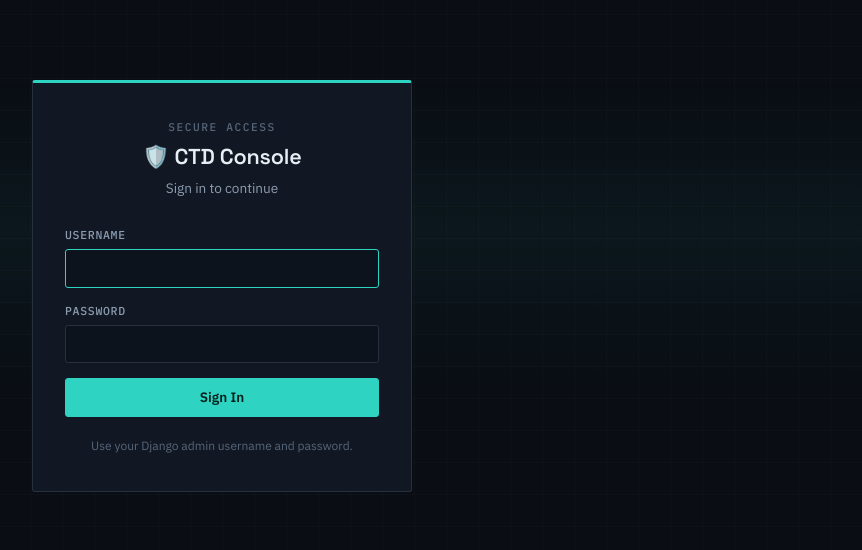
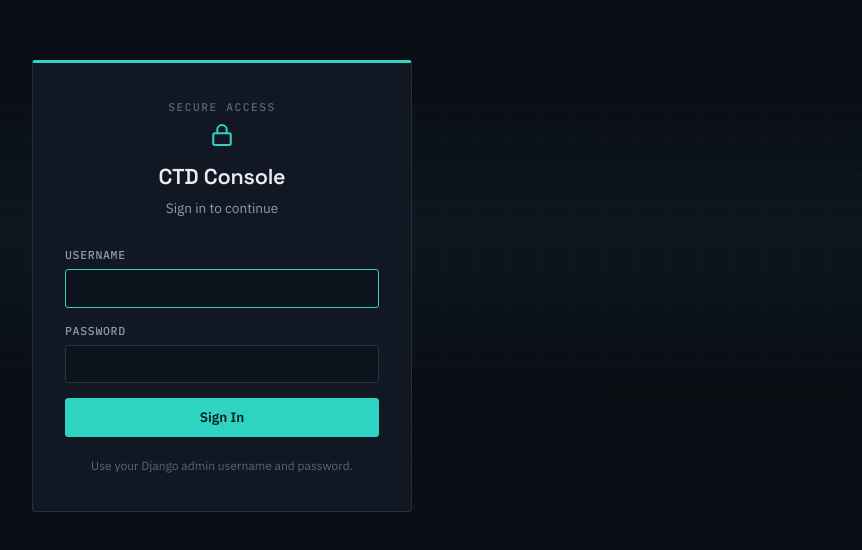
Before and after one commit to arzooshaikh/cyber-threat-detection, a React (Vite) app in the folder frontend/: page /login in a window 1280 px wide. Shown: the part 114-664 px from the top of the page, without its empty margins (418-1280 px from the left). Built offline with nearby package versions, Linux system fonts and the light colour scheme.

Commit message:
Restyle Login page

```diff
--- a/frontend/src/pages/Login.tsx
+++ b/frontend/src/pages/Login.tsx
@@ -1,6 +1,7 @@
 import { useState } from 'react';
 import { useNavigate } from 'react-router-dom';
 import { useAuth } from '../context/AuthContext';
+import { IconLock } from '../components/Icons';
 
 function Login() {
   const [username, setUsername] = useState('');
@@ -28,7 +29,10 @@ function Login() {
     <div className="auth-shell">
       <div className="auth-panel">
         <span className="eyebrow" style={{ textAlign: 'center' }}>Secure Access</span>
-        <h1 className="auth-title">🛡️ CTD Console</h1>
+        <div style={{ display: 'flex', justifyContent: 'center', marginBottom: '0.75rem' }}>
+          <IconLock style={{ width: 28, height: 28, color: 'var(--accent)' }} />
+        </div>
+        <h1 className="auth-title">CTD Console</h1>
         <p className="auth-subtitle">Sign in to continue</p>
         <form onSubmit={handleSubmit}>
           <div className="field">
```
